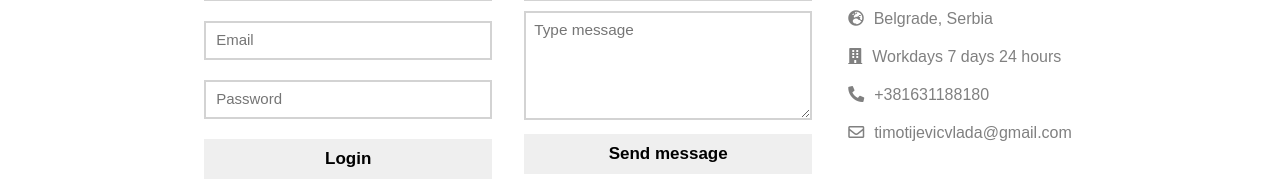
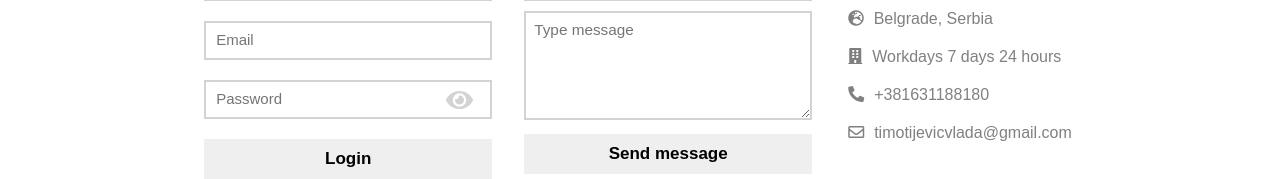
Before and after one commit to TimotijevicVlada/reactWebShop, a React (Create React App) app: page /contact in a window 1280 px wide. Shown: the part 176-355 px from the top of the page. Built offline with nearby package versions, Linux system fonts and the light colour scheme.

Commit message:
Font-awesome installed. View_eye login pass done.

```diff
--- a/package.json
+++ b/package.json
@@ -3,6 +3,11 @@
   "version": "0.1.0",
   "private": true,
   "dependencies": {
+    "@fortawesome/fontawesome-svg-core": "^1.2.36",
+    "@fortawesome/free-brands-svg-icons": "^5.15.4",
+    "@fortawesome/free-regular-svg-icons": "^5.15.4",
+    "@fortawesome/free-solid-svg-icons": "^5.15.4",
+    "@fortawesome/react-fontawesome": "^0.1.15",
     "@testing-library/jest-dom": "^5.14.1",
     "@testing-library/react": "^11.2.7",
     "@testing-library/user-event": "^12.8.3",
--- a/src/App.css
+++ b/src/App.css
@@ -347,6 +347,28 @@ display: flex;
   color: red;
   font-size: 0.8em;
 }
+.input_pass {
+  position: relative;
+}
+.input_pass:hover .eye_open {
+  color: gray;
+}
+.input_pass:hover .eye_close {
+  color: gray;
+}
+.eye_open, .eye_close {
+  position: absolute;
+  right: 35px;
+  top: 18px;
+  color: lightgray;
+  font-size: 1.5em;
+}
+.eye_close {
+  display: none;
+}
+.eye_open {
+  display: block;
+}
 
 /*FOOTER*/
 .footer_container {
--- a/src/components/Contact.js
+++ b/src/components/Contact.js
@@ -1,9 +1,13 @@
 import React, { useState } from "react";
-import validate from './validateInfo';
-import useForm from './useForm';
+import validate from "./validateInfo";
+import useForm from "./useForm";
+import { FontAwesomeIcon } from "@fortawesome/react-fontawesome";
+import { faEye } from "@fortawesome/free-solid-svg-icons";
+import { faEyeSlash } from "@fortawesome/free-solid-svg-icons";
 
-const Contact = ({submitForm}) => {
+const Contact = ({ submitForm }) => {
   const [show, setShow] = useState();
+  const [eye, setEye] = useState();
 
   const displaySignup = () => {
     const showSignup = document.getElementsByClassName("signup_container")[0];
@@ -22,11 +26,36 @@ const Contact = ({submitForm}) => {
     );
   };
 
-  const {handleChange, handleSubmit, values, errors} = useForm(
+  const viewPass = () => {
+    let pass = document.getElementsByClassName("passLogin")[0];
+    let eyeOpen = document.getElementsByClassName("eye_open")[0];
+    let eyeClose = document.getElementsByClassName("eye_close")[0];
+    if (pass.type == "password") {
+      setEye(
+        (pass.type = "text"),
+        (eyeOpen.style.display = "none"),
+        (eyeClose.style.display = "block")
+      );
+    }
+  };
+
+  const hidePass = () =>{
+    let pass = document.getElementsByClassName("passLogin")[0];
+    let eyeOpen = document.getElementsByClassName("eye_open")[0];
+    let eyeClose = document.getElementsByClassName("eye_close")[0];
+    if(pass.type == "text") {
+      setEye(
+        (pass.type = "password"),
+        (eyeOpen.style.display = "block"),
+        (eyeClose.style.display = "none")
+      )
+    }
+  }
+
+  const { handleChange, handleSubmit, values, errors } = useForm(
     submitForm,
     validate
   );
-
 
   return (
     <div className="contact-container">
@@ -42,7 +71,9 @@ const Contact = ({submitForm}) => {
               value={values.username}
               onChange={handleChange}
             />
-             {errors.username && <p className="form_errors">{errors.username}</p>}
+            {errors.username && (
+              <p className="form_errors">{errors.username}</p>
+            )}
           </div>
           <div>
             <input
@@ -55,7 +86,17 @@ const Contact = ({submitForm}) => {
             />
             {errors.email && <p className="form_errors">{errors.email}</p>}
           </div>
-          <div>
+          <div className="input_pass">
+            <FontAwesomeIcon
+              onClick={viewPass}
+              className="eye_open"
+              icon={faEye}
+            />
+            <FontAwesomeIcon
+              onClick={hidePass}
+              className="eye_close"
+              icon={faEyeSlash}
+            />
             <input
               className="passLogin form-input"
               type="password"
@@ -64,9 +105,13 @@ const Contact = ({submitForm}) => {
               valuer={values.password}
               onChange={handleChange}
             />
-            {errors.password && <p className="form_errors">{errors.password}</p>}
+            {errors.password && (
+              <p className="form_errors">{errors.password}</p>
+            )}
           </div>
-          <button class="form-input-btn" type="submit">Login</button>
+          <button class="form-input-btn" type="submit">
+            Login
+          </button>
           <p onClick={displaySignup} className="display_signup">
             Create account
           </p>
```
Also changed, not shown: 1 other file (tests, documents, lock files or other folders). Lines whose indentation alone changed are shown as unchanged.
